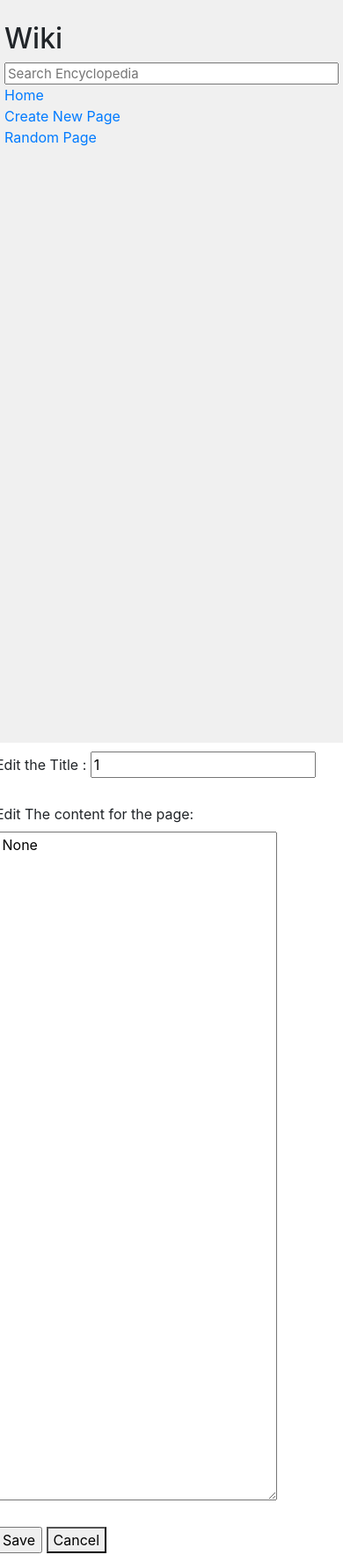
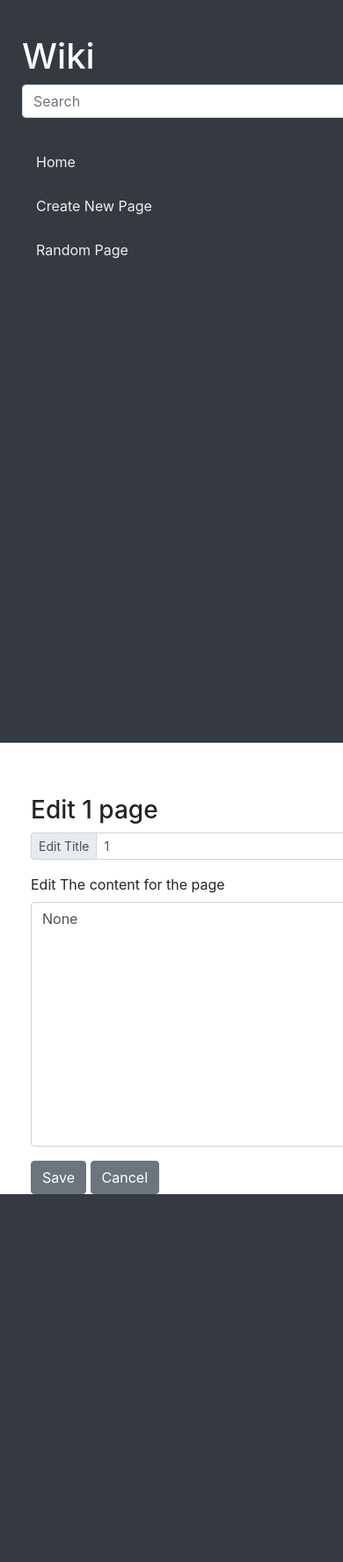
Before and after one commit to AmaniEzz/Encyclopedia-Django-app, a Django app: page /Edit_Page/1 in a window 390 px wide; the page is wider, and only the part inside the window is pictured. Shown: that part at 88% size. After the commit the page ends 1357 px from the top of that part, so only its background shows below. Run offline with Django 3.2, Linux system fonts and the light colour scheme; some libraries are stand-ins or nearby versions.

Commit message:
project 1

```diff
--- a/encyclopedia/static/encyclopedia/styles.css
+++ b/encyclopedia/static/encyclopedia/styles.css
@@ -1,6 +1,12 @@
 body {
-    margin: 0;
+    margin:0;
     background-color: white;
+    width: 1200px ;
+}
+
+html {
+    width:100%;
+    margin:0;
 }
 
 code {
@@ -12,27 +18,51 @@
     padding-top: 20px;
 }
 
+h2 {
+    margin-top: 0px;
+    padding-top: 20px;
+}
+
+h3 {
+    margin-top: 20px;
+    padding-top: 20px;
+}
+
+
 textarea {
     height: 90vh;
     width: 80%;
 }
 
 .main {
-    padding: 10px;
+    padding-top: 20px;
+    padding-left: 50px;
 }
 
-.search {
-    width: 100%;
-    font-size: 15px;
-    line-height: 15px;
+.divbar {
+    padding-top: 30px;
+    margin: 0 0;
 }
+
+.divbar div{
+    padding-bottom: 10px;
+}
+.divbar div a {
+    color: #f0f0f0;
+}
+
+.divbar div a:hover {
+    background-color: rgb(87, 158, 240, 0.6);
+    color: black;
+    border-radius: 4px;
+  }
+
 
 .sidebar {
     background-color: #f0f0f0;
     height: 100vh;
-    padding: 20px;
+    padding-left: 40px;
+    padding-right: 40px;
+    padding-top: 20px;
+
 }
-
-.sidebar h2 {
-    margin-top: 5px;
-}
--- a/encyclopedia/templates/encyclopedia/edit.html
+++ b/encyclopedia/templates/encyclopedia/edit.html
@@ -8,14 +8,22 @@
 {% block body %}
 <form action="" method="POST">
     {% csrf_token %}
-    <label>Edit the Title :</label>
-        <input type="text" name="title" value="{{title}}">
-    <br><br>
-    <label>Edit The content for the page:</label>
-        <textarea name="content"> {{content}}</textarea>
-    <br><br>
-       <input type="submit" value="Save">
-       <button onclick="location.href ='{% url 'title' title %}'" type="button"> Cancel </button>
+    <h3> Edit {{title}} page</h3>
+
+    <div class="input-group input-group-sm mb-3">
+        <div class="input-group-prepend">
+          <span class="input-group-text" id="inputGroup-sizing-sm">Edit Title</span>
+        </div>
+        <input type="text"  class="form-control" name="title" value={{title}} aria-label="Sizing example input" aria-describedby="inputGroup-sizing-sm">
+      </div>
+
+      <div class="form-group">
+        <label for="exampleFormControlTextarea1">Edit The content for the page</label>
+        <textarea class="form-control"  name="content" id="exampleFormControlTextarea1" rows="11">{{content}}</textarea>
+      </div>
+
+       <input type="submit" value="Save" class="btn btn-secondary">
+       <button onclick="location.href ='{% url 'title' title %}'" type="button" class="btn btn-secondary"> Cancel </button>
 
 </form>
 
--- a/encyclopedia/templates/encyclopedia/index.html
+++ b/encyclopedia/templates/encyclopedia/index.html
@@ -5,7 +5,7 @@
 {% endblock %}
 
 {% block body %}
-    <h1>{{header}}</h1>
+    <h3>{{header}}</h3>
 
     <ul>
         {% for entry in entries %}
--- a/encyclopedia/templates/encyclopedia/layout.html
+++ b/encyclopedia/templates/encyclopedia/layout.html
@@ -11,26 +11,35 @@
     </head>
     <body>
         <div class="row">
-            <div class="sidebar col-lg-2 col-md-3">
-                <h2>Wiki</h2>
+            <div class="sidebar col-lg-4 col-md-5 bg-dark">
+
+                <h1 style="color: white;">Wiki</h1>
+
                 <form action="{% url 'search' %}" method="POST">
                 {% csrf_token %}
-                    <input class="search" type="text" name="key_words" placeholder="Search Encyclopedia">
+                <!-- Search form -->
+                <form class="form-inline">
+                    <input class="form-control mr-sm-2" type="search" name="key_words" placeholder="Search" aria-label="Search">
                 </form>
-                <div>
-                    <a href="{% url 'index' %}">Home</a>
+                </form>
+
+                <div class="divbar">
+                <div >
+                    <a class="nav-link active" href="{% url 'index' %}">Home</a>
                 </div>
                 <div>
-                    <a href="{% url 'New_Page' %}">Create New Page</a>
+                    <a class="nav-link active" href="{% url 'New_Page' %}">Create New Page</a>
                 </div>
                 <div>
-                    <a href="{% url 'Random_Page' %}">Random Page</a>
+                    <a class="nav-link active" href="{% url 'Random_Page' %}">Random Page</a>
+                </div>
+                </div>
 
-                </div>
                 {% block nav %}
                 {% endblock %}
             </div>
-            <div class="main col-lg-10 col-md-9">
+
+            <div class="main col-lg-8 col-md-6">
                 {% block body %}
                 {% endblock %}
             </div>
```
Also changed, not shown: entries/New.md (added, +3 -0 lines).
